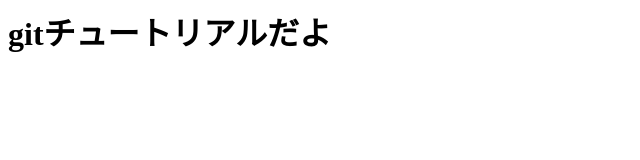
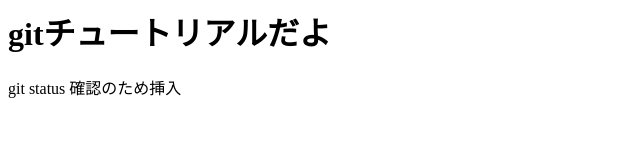
Before and after one commit to shun-radiation/git_tutorial, a plain HTML site: page index.html in a window 1280 px wide. Shown: the whole page, without its empty margins (0-640 px from the left). Drawn offline with Linux system fonts and the light colour scheme.

Commit message:
git status コマンドを追記だよ

```diff
--- a/index.html
+++ b/index.html
@@ -1 +1,2 @@
 <h1>gitチュートリアルだよ</h1>
+<p>git status 確認のため挿入</p>
```
